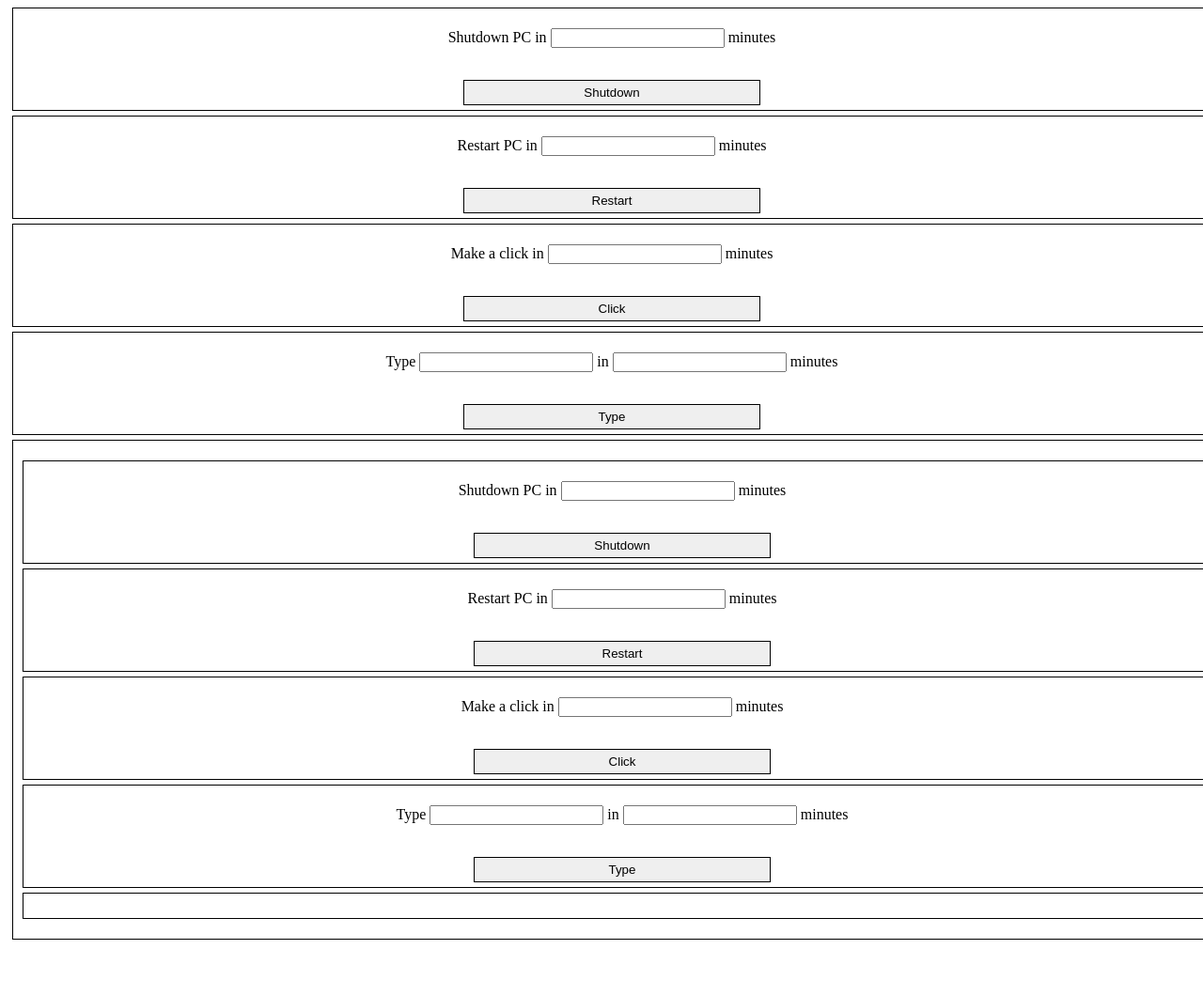
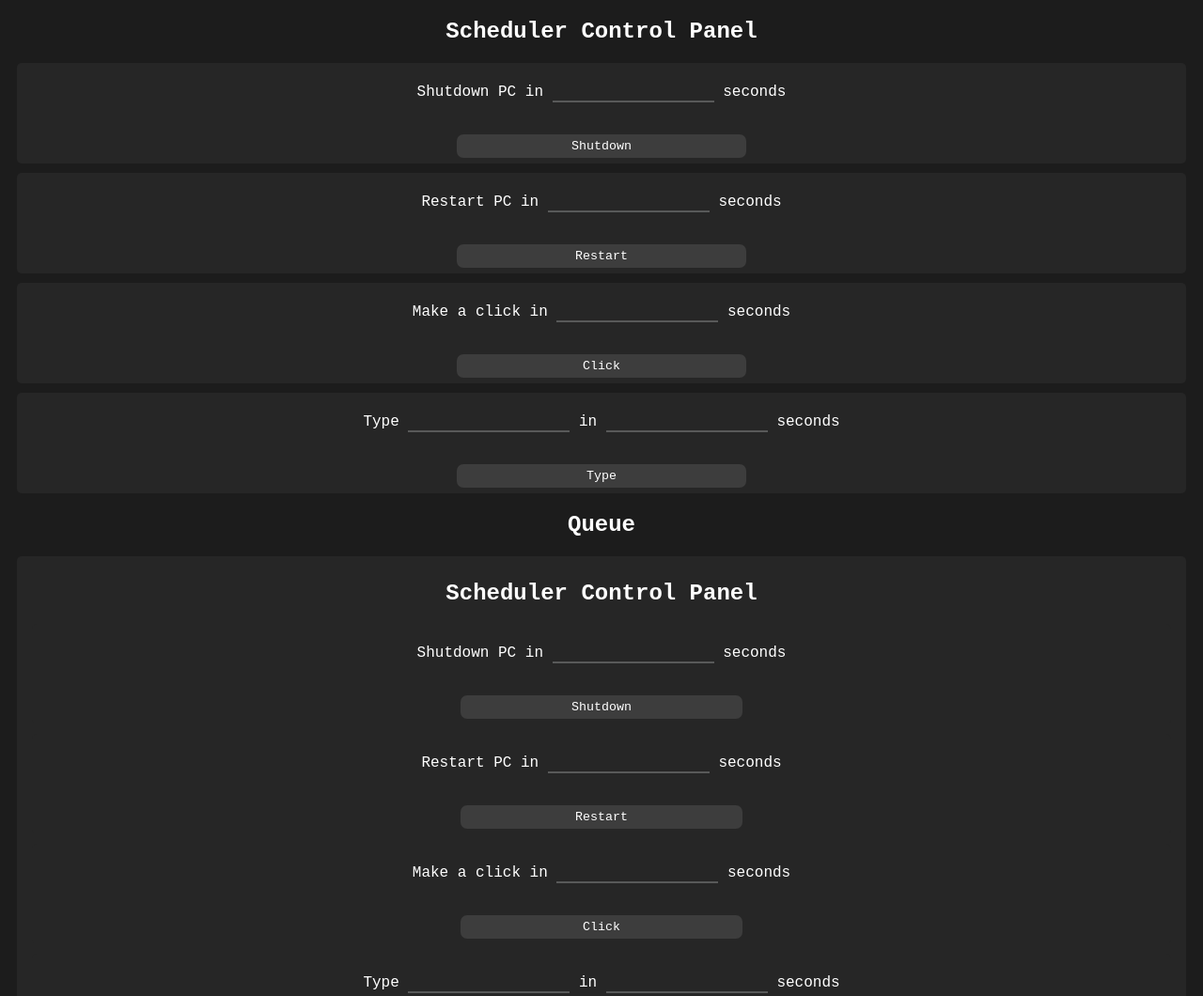
Before and after one commit to NotisFobbidden/ControlPcFromAPI, a plain HTML site: page webInterface/index.html in a window 1280 px wide. Shown: the top 1060 px of the page at 94% size. Before the commit the page ends 1008 px from the top, so only its background shows below. Drawn offline with Linux system fonts and the light colour scheme.

Commit message:
Made some HTML and CSS changes. The page now looks somewhat good (Still not perfect tho).

```diff
--- a/webInterface/index.html
+++ b/webInterface/index.html
@@ -7,29 +7,31 @@
         <meta name="description" content="">
         <meta name="viewport" content="width=device-width, initial-scale=1">
         <script src="get_action.js"></script>
+        <h2>Scheduler Control Panel</h2>
     </head>
     <body>
         <div class="centerThis">
-            <p>Shutdown PC in <input id="shutdown_in" type="number" class="input_for_time"> minutes</p>
+            <p>Shutdown PC in <input id="shutdown_in" class="input_for_time"> seconds</p>
             <br>
             <button onclick="shutdown()" id="shutdown_button" class="buttons">Shutdown</button>
         </div>
         <div class="centerThis">
-            <p>Restart PC in <input id="restart_in" type="number" class="input_for_time"> minutes</p>
+            <p>Restart PC in <input id="restart_in"  class="input_for_time"> seconds</p>
             <br>
             <button onclick="restart()" id="restart_button" class="buttons">Restart</button>
         </div>
         <div class="centerThis">
-            <p>Make a click in <input id="click_in" type="number" class="input_for_time"> minutes</p>
+            <p>Make a click in <input id="click_in"  class="input_for_time"> seconds</p>
             <br>
             <button onclick="make_click()" id="click_button" class="buttons">Click</button>
         </div>
         <div class="centerThis">
-            <p>Type <input type="text" id="type_text"></input> in <input id="type_in" type="number" class="input_for_time"> minutes</p>
+            <p>Type <input type="text" id="type_text"></input> in <input id="type_in"  class="input_for_time"> seconds</p>
             <br>
             <button onclick="type_string()" id="type_button" class="buttons">Type</button>
         </div>
-        <div class="centerThis">
+        <h2>Queue</h2>
+        <div class="centerThis" id="queue_container">
             <p id="queue">
 
             </p>
--- a/webInterface/styles.css
+++ b/webInterface/styles.css
@@ -1,21 +1,46 @@
+body {
+    background-color: #1c1c1c;
+}
+
+h2 {
+    text-align: center;
+    color: white;
+    font-family: 'Courier New', Courier, monospace;
+}
+
 .centerThis {
-    border: 1px solid;
-    margin: 5px;
-    width: 100%;
-    padding: 5px;
+    border: none;
+    margin: 10px;
+    width: auto;
+    padding: 6px;
+    border-radius: 5px;
+    background-color: #262626;
+    color: white;
+}
+
+#queue_container {
+    height: 100%;
+    min-height: 35vh;
 }
 
 p {
-   text-align: center;
+    text-align: center;
+    font-family: 'Courier New', Courier, monospace;
 }
 
 #shutdown {
     width: 50px;
 }
 
-#input_for_time {
-    width: 50px;
-    display: flex;
+input {
+    font-family: 'Courier New', Courier, monospace;
+    color: white;
+    border: none;
+    border-radius: none;
+    text-align: center;
+    border-bottom: 2px solid;
+    border-color: #585959;
+    background-color: #262626;
 }
 
 .buttons {
@@ -27,4 +52,9 @@ p {
     margin: auto;
     width: 25%;
     padding: 5px;
+    border-radius: 7px;
+    color: white;
+    background-color: #3d3d3d;
+    border: none;
+    font-family: 'Courier New', Courier, monospace;
 }
```
Also changed, not shown: 1 other file.
